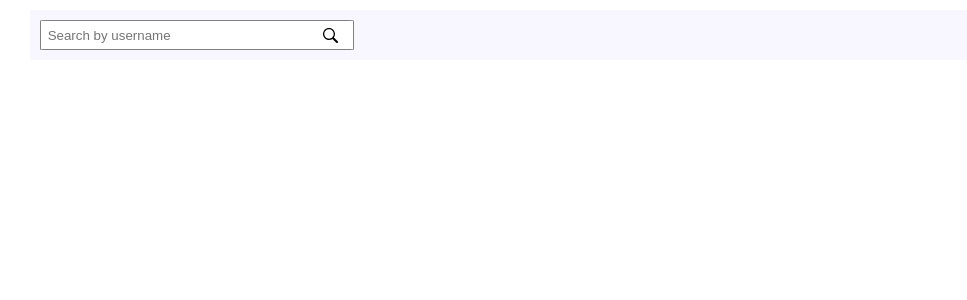
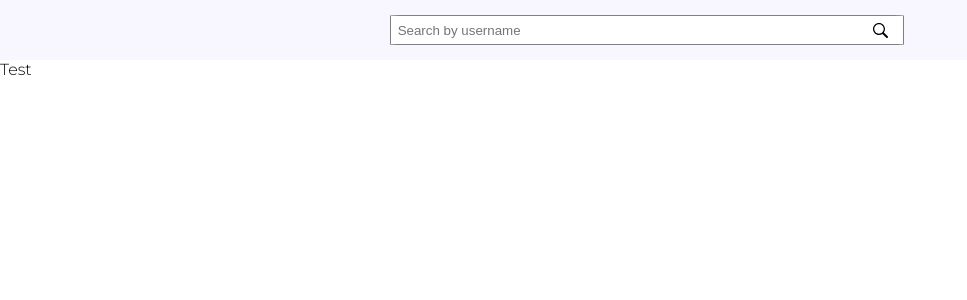
Before and after one commit to OrgenGjoni/showcase, a React (Create React App) app in the folder packages/react-application/: page / in a window 1280 px wide. Shown: the top 300 px of the page, without its empty margins (0-967 px from the left). Built offline with nearby package versions, Linux system fonts and the light colour scheme; data requests are answered from the project's data file.

Commit message:
Routing setup

```diff
--- a/packages/react-application/package.json
+++ b/packages/react-application/package.json
@@ -16,6 +16,7 @@
     "react-dom": "^18.0.0",
     "react-icons": "^4.3.1",
     "react-redux": "^7.2.8",
+    "react-router-dom": "^6.3.0",
     "react-scripts": "5.0.0",
     "typescript": "^4.6.3",
     "web-vitals": "^2.1.4"
--- a/packages/react-application/src/App.tsx
+++ b/packages/react-application/src/App.tsx
@@ -3,15 +3,16 @@ import "./scss/_main.scss";
 import Main from "./containers/main/Main";
 import { Provider } from "react-redux";
 import { store } from "./store";
+import { BrowserRouter as Router } from "react-router-dom";
 
 function App() {
   return (
     <Provider store={store}>
-      <div className="App">
-        <Main>
-          <p>test</p>
-        </Main>
-      </div>
+      <Router>
+        <div className="App">
+          <Main />
+        </div>
+      </Router>
     </Provider>
   );
 }
--- /dev/null
+++ b/packages/react-application/src/components/NavBar/NavBar.tsx
@@ -0,0 +1,16 @@
+import React from "react";
+import "./nav_bar.scss";
+
+interface NavBarProps {
+  children: React.ReactChild | React.ReactChildren;
+}
+
+const NavBar: React.FC<NavBarProps> = ({ children }) => {
+  return (
+    <nav className="nav-bar">
+      <div className="nav-bar__inner">{children}</div>
+    </nav>
+  );
+};
+
+export default NavBar;
--- /dev/null
+++ b/packages/react-application/src/components/NavBar/nav_bar.scss
@@ -0,0 +1,11 @@
+@import "../../scss/main";
+
+.nav-bar {
+  display: flex;
+  flex-direction: row;
+  align-items: center;
+  padding: 15px 25px;
+  width: calc(100% - 50px);
+  background-color: $white-pt;
+  justify-content: center;
+}
--- a/packages/react-application/src/components/SearchBar/search_bar.scss
+++ b/packages/react-application/src/components/SearchBar/search_bar.scss
@@ -2,9 +2,9 @@
 
 .search-bar {
   position: relative;
-  width: 300px;
+  width: 500px;
   &__input {
-    width: 275px;
+    width: 475px;
     padding: 0.5em 2.3em 0.5em 0.5em;
     border-radius: 2%;
     border: solid 1px grey;
--- a/packages/react-application/src/components/index.ts
+++ b/packages/react-application/src/components/index.ts
@@ -1,3 +1,4 @@
 import SearchBar from "./SearchBar/SearchBar";
+import NavBar from "./NavBar/NavBar";
 
-export { SearchBar };
+export { SearchBar, NavBar };
--- a/packages/react-application/src/containers/main/Main.tsx
+++ b/packages/react-application/src/containers/main/Main.tsx
@@ -2,7 +2,8 @@ import React, { useEffect } from "react";
 import "./main.scss";
 import { useAppDispatch, useAppSelector } from "../../hooks";
 import { fetchUsers } from "../../store/slices/searchSlice";
-import { SearchBar } from "../../components";
+import { SearchBar, NavBar } from "../../components";
+import { Routes, Route } from "react-router-dom";
 
 const Main: React.FC = () => {
   const dispatch = useAppDispatch();
@@ -14,6 +15,7 @@ const Main: React.FC = () => {
 
   return (
     <div className="main-container">
+      <NavBar>
         <SearchBar
           results={result}
           action={() => {
@@ -22,6 +24,12 @@ const Main: React.FC = () => {
           maxToShow={4}
           inputProps={{ placeholder: "Search by username" }}
         />
+      </NavBar>
+      <div>
+        <Routes>
+          <Route path="/" element={<div>Test</div>} />
+        </Routes>
+      </div>
     </div>
   );
 };
--- a/packages/react-application/src/containers/main/main.scss
+++ b/packages/react-application/src/containers/main/main.scss
@@ -2,8 +2,8 @@
 
 .main {
   &-container {
-    padding: 10px;
-    margin: 10px 30px;
+    width: 100vw;
+    height: 100vh;
     background-color: $white;
     font-family: "Montserrat", sans-serif;
   }
--- a/packages/react-application/src/scss/partials/_colors.scss
+++ b/packages/react-application/src/scss/partials/_colors.scss
@@ -1 +1,2 @@
-$white: #f8f7ff;
+$white-pt: #f8f7ff;
+$white: #ffffff;
```
Also changed, not shown: 1 other file (tests, documents, lock files or other folders). Lines whose indentation alone changed are shown as unchanged.
